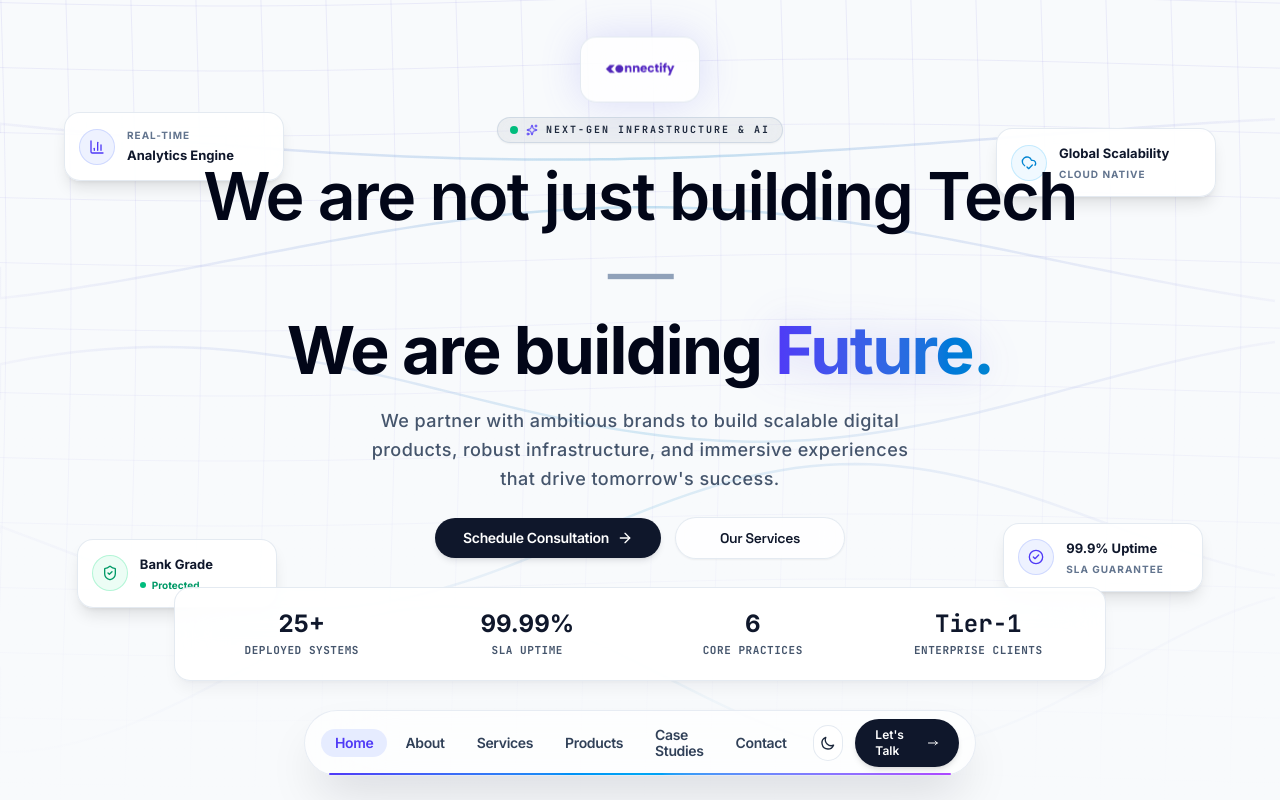
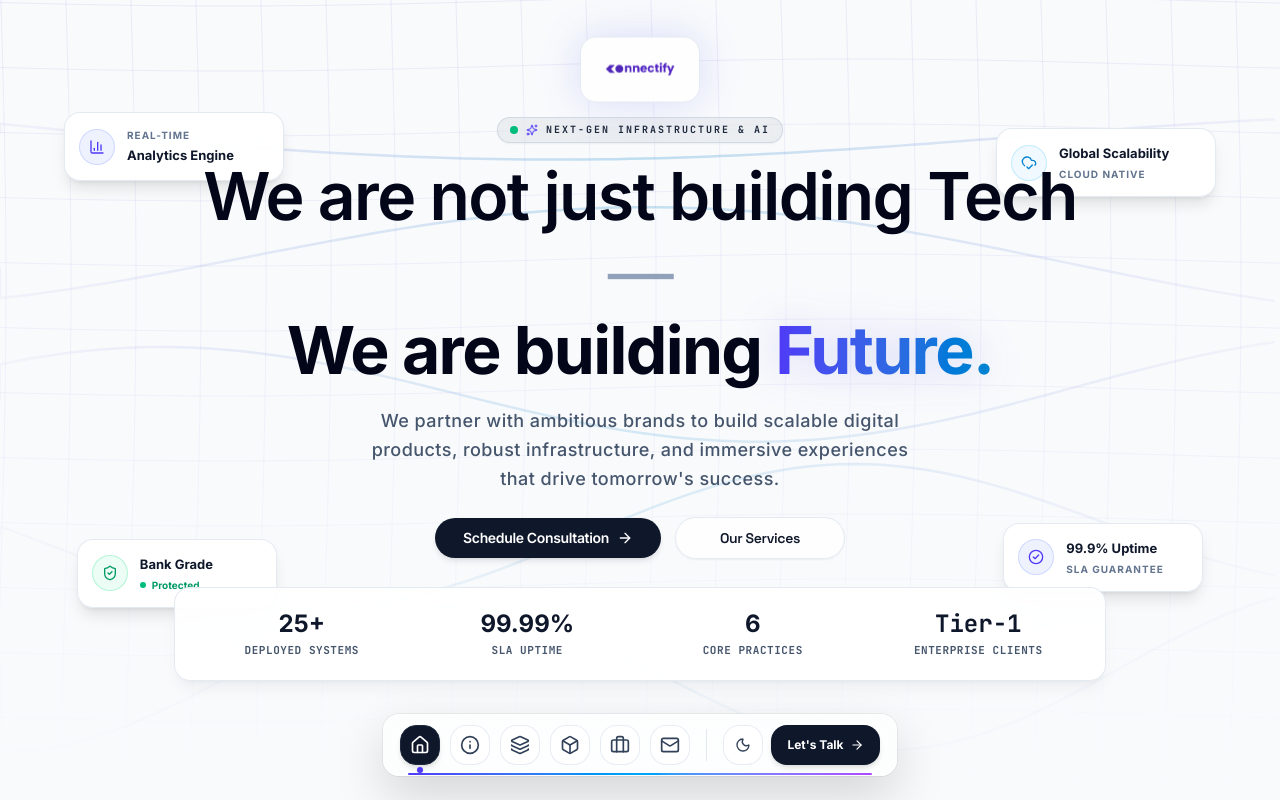
Before and after one commit to kumarbasappa/connectify_website, a Next.js app: page / in a window 1280 px wide. Shown: the top 800 px of the page. Built offline with nearby package versions, Linux system fonts and the light colour scheme.

Commit message:
feat: refactor Navbar into genuine macOS Dock with spring magnification physics, floating tooltips, and active app indicators

```diff
--- a/src/components/Navbar.tsx
+++ b/src/components/Navbar.tsx
@@ -2,18 +2,113 @@
 
 import Link from "next/link";
 import { usePathname } from "next/navigation";
-import { useEffect, useState } from "react";
-import { motion, useScroll, useSpring, useMotionValueEvent } from "framer-motion";
+import { useEffect, useRef, useState } from "react";
+import {
+  motion,
+  useMotionValue,
+  useTransform,
+  useSpring,
+  useScroll,
+  useMotionValueEvent,
+  AnimatePresence,
+  MotionValue,
+} from "framer-motion";
+import {
+  Home,
+  Info,
+  Layers,
+  Box,
+  Briefcase,
+  Mail,
+  Sun,
+  Moon,
+  ArrowRight,
+  Menu,
+  X,
+} from "lucide-react";
 import { useTheme } from "./ThemeProvider";
 
 const navLinks = [
-  { label: "Home", href: "/" },
-  { label: "About", href: "/about" },
-  { label: "Services", href: "/services" },
-  { label: "Products", href: "/products" },
-  { label: "Case Studies", href: "/case-studies" },
-  { label: "Contact", href: "/contact" },
+  { label: "Home", href: "/", icon: Home },
+  { label: "About", href: "/about", icon: Info },
+  { label: "Services", href: "/services", icon: Layers },
+  { label: "Products", href: "/products", icon: Box },
+  { label: "Case Studies", href: "/case-studies", icon: Briefcase },
+  { label: "Contact", href: "/contact", icon: Mail },
 ];
+
+function DockItem({
+  mouseX,
+  link,
+  isActive,
+}: {
+  mouseX: MotionValue<number>;
+  link: {
+    label: string;
+    href: string;
+    icon: React.ComponentType<{ className?: string }>;
+  };
+  isActive: boolean;
+}) {
+  const ref = useRef<HTMLDivElement>(null);
+
+  const distance = useTransform(mouseX, (val) => {
+    const bounds = ref.current?.getBoundingClientRect() ?? { x: 0, width: 0 };
+    return val - bounds.x - bounds.width / 2;
+  });
+
+  const widthSync = useTransform(distance, [-140, 0, 140], [40, 54, 40]);
+  const width = useSpring(widthSync, {
+    mass: 0.1,
+    stiffness: 200,
+    damping: 12,
+  });
+
+  const [hovered, setHovered] = useState(false);
+  const Icon = link.icon;
+
+  return (
+    <div
+      ref={ref}
+      onMouseEnter={() => setHovered(true)}
+      onMouseLeave={() => setHovered(false)}
+      className="relative flex flex-col items-center justify-end"
+    >
+      {/* macOS Floating Tooltip Badge */}
+      <AnimatePresence>
+        {hovered && (
+          <motion.div
+            initial={{ opacity: 0, y: 4, scale: 0.9 }}
+            animate={{ opacity: 1, y: -10, scale: 1 }}
+            exit={{ opacity: 0, y: 4, scale: 0.9 }}
+            transition={{ duration: 0.15 }}
+            className="absolute -top-9 z-30 pointer-events-none px-2.5 py-1 rounded-md bg-slate-900/90 text-white text-[11px] font-semibold font-sans whitespace-nowrap backdrop-blur-md border border-white/10 shadow-lg dark:bg-white/90 dark:text-slate-950"
+          >
+            {link.label}
+          </motion.div>
+        )}
+      </AnimatePresence>
+
+      <Link href={link.href} aria-label={link.label}>
+        <motion.div
+          style={{ width, height: width }}
+          className={`flex items-center justify-center rounded-2xl transition-colors duration-200 border ${
+            isActive
+              ? "bg-slate-900 text-white border-slate-800 shadow-md dark:bg-white dark:text-slate-950 dark:border-white"
+              : "bg-white/80 text-slate-700 border-slate-200/80 hover:bg-white dark:bg-slate-900/80 dark:text-white/80 dark:border-white/10 dark:hover:bg-slate-800"
+          }`}
+        >
+          <Icon className="w-4 h-4 sm:w-5 sm:h-5 flex-none" />
+        </motion.div>
+      </Link>
+
+      {/* macOS Active App Indicator Dot */}
+      {isActive && (
+        <span className="absolute -bottom-2 h-1.5 w-1.5 rounded-full bg-indigo-600 dark:bg-cyan-400 shadow-sm" />
+      )}
+    </div>
+  );
+}
 
 export default function Navbar() {
   const pathname = usePathname();
@@ -21,6 +116,8 @@ export default function Navbar() {
   const [mounted, setMounted] = useState(false);
   const [mobileMenuOpen, setMobileMenuOpen] = useState(false);
   const [hidden, setHidden] = useState(false);
+
+  const mouseX = useMotionValue(Infinity);
 
   const { scrollY, scrollYProgress } = useScroll();
   const scaleX = useSpring(scrollYProgress, {
@@ -53,152 +150,89 @@ export default function Navbar() {
 
   return (
     <>
-      {/* Modern Floating Bottom Navigation Dock */}
+      {/* macOS Floating Magnification Bottom Dock */}
       <motion.header
         variants={{
           visible: { y: 0, opacity: 1 },
-          hidden: { y: "150%", opacity: 0 },
+          hidden: { y: "160%", opacity: 0 },
         }}
         animate={hidden && !mobileMenuOpen ? "hidden" : "visible"}
         transition={{ duration: 0.3, ease: "easeInOut" }}
-        className="fixed bottom-6 inset-x-0 mx-auto w-fit max-w-[92vw] sm:max-w-2xl z-50 flex items-center justify-between gap-3 px-4 py-2 rounded-full bg-white/70 dark:bg-slate-900/70 backdrop-blur-2xl border border-slate-200/80 dark:border-white/10 shadow-2xl shadow-slate-950/15 transition-colors duration-300"
+        className="fixed bottom-6 inset-x-0 mx-auto w-fit z-50 flex items-end"
       >
-        {/* Desktop Navigation Links with Framer Motion layoutId Active Pill */}
-        <nav className="hidden md:flex items-center gap-1">
+        <motion.div
+          onMouseMove={(e) => mouseX.set(e.pageX)}
+          onMouseLeave={() => mouseX.set(Infinity)}
+          className="relative flex items-end gap-2.5 sm:gap-3 px-4 py-2.5 rounded-2xl bg-white/70 dark:bg-slate-950/70 backdrop-blur-2xl border border-white/40 dark:border-white/10 shadow-[0_20px_50px_rgba(0,0,0,0.15)] ring-1 ring-black/5 dark:ring-white/10"
+        >
+          {/* Desktop Magnified Dock Links */}
+          <div className="hidden md:flex items-end gap-2 sm:gap-2.5">
             {navLinks.map((link) => {
               const isActive =
                 pathname === link.href ||
                 (link.href !== "/" && pathname.startsWith(link.href));
               return (
-              <Link
+                <DockItem
                   key={link.label}
-                href={link.href}
-                className={`relative rounded-full px-3.5 py-1.5 font-display text-xs sm:text-sm font-semibold transition-colors duration-200 ${
-                  isActive
-                    ? "text-indigo-600 dark:text-white"
-                    : "text-slate-700 hover:text-slate-900 dark:text-white/70 dark:hover:text-white"
-                }`}
-              >
-                {isActive && (
-                  <motion.span
-                    layoutId="activeDockIndicator"
-                    className="absolute inset-0 rounded-full bg-indigo-100/80 dark:bg-white/15"
-                    transition={{ type: "spring", stiffness: 380, damping: 30 }}
+                  mouseX={mouseX}
+                  link={link}
+                  isActive={isActive}
                 />
-                )}
-                <span className="relative z-10">{link.label}</span>
-              </Link>
               );
             })}
-        </nav>
+          </div>
 
-        {/* Action Controls: Theme Toggle & Consultation CTA */}
-        <div className="flex items-center gap-2 sm:gap-3">
+          {/* Vertical Divider */}
+          <div className="hidden md:block h-8 w-[1px] bg-slate-200 dark:bg-slate-800 self-center mx-1" />
+
+          {/* Utilities & Action Buttons */}
+          <div className="flex items-center gap-2">
             {/* Theme Toggle Button */}
             {mounted && (
               <button
                 type="button"
                 onClick={toggleTheme}
-              className="flex h-8 w-8 sm:h-9 sm:w-9 items-center justify-center rounded-full border border-slate-200/90 bg-white/80 text-slate-800 transition-colors hover:bg-slate-100 dark:border-white/15 dark:bg-white/10 dark:text-white/90 dark:hover:bg-white/20"
+                className="flex h-10 w-10 items-center justify-center rounded-2xl border border-slate-200/80 bg-white/80 text-slate-800 transition-colors hover:bg-white dark:border-white/10 dark:bg-slate-900/80 dark:text-white/90 dark:hover:bg-slate-800"
                 aria-label="Toggle theme"
               >
                 {theme === "dark" ? (
-                <svg
-                  className="h-4 w-4"
-                  fill="none"
-                  viewBox="0 0 24 24"
-                  stroke="currentColor"
-                  strokeWidth={2}
-                >
-                  <path
-                    strokeLinecap="round"
-                    strokeLinejoin="round"
-                    d="M12 3v1m0 16v1m9-9h-1M4 12H3m15.364 6.364l-.707-.707M6.343 6.343l-.707-.707m12.728 0l-.707.707M6.343 17.657l-.707.707M16 12a4 4 0 11-8 0 4 4 0 018 0z"
-                  />
-                </svg>
+                  <Sun className="h-4 w-4 text-amber-400" />
                 ) : (
-                <svg
-                  className="h-4 w-4"
-                  fill="none"
-                  viewBox="0 0 24 24"
-                  stroke="currentColor"
-                  strokeWidth={2}
-                >
-                  <path
-                    strokeLinecap="round"
-                    strokeLinejoin="round"
-                    d="M20.354 15.354A9 9 0 018.646 3.646 9.003 9.003 0 0012 21a9.003 9.003 0 008.354-5.646z"
-                  />
-                </svg>
+                  <Moon className="h-4 w-4 text-slate-700" />
                 )}
               </button>
             )}
 
-          {/* CTA Button */}
+            {/* Let's Talk CTA */}
             <Link
               href="/contact"
-            className="inline-flex items-center gap-1.5 rounded-full bg-slate-900 text-white hover:bg-slate-800 dark:bg-white dark:text-slate-950 dark:hover:bg-slate-100 px-4 py-1.5 sm:px-5 sm:py-2 text-xs font-semibold shadow-md transition-all duration-300"
+              className="inline-flex items-center gap-1.5 rounded-2xl bg-slate-900 text-white hover:bg-slate-800 dark:bg-white dark:text-slate-950 dark:hover:bg-slate-100 px-4 py-2.5 text-xs font-bold shadow-md transition-all duration-300 h-10"
             >
               <span>Let&apos;s Talk</span>
-            <svg
-              className="h-3.5 w-3.5"
-              fill="none"
-              viewBox="0 0 24 24"
-              stroke="currentColor"
-              strokeWidth={2}
-            >
-              <path
-                strokeLinecap="round"
-                strokeLinejoin="round"
-                d="M17 8l4 4m0 0l-4 4m4-4H3"
-              />
-            </svg>
+              <ArrowRight className="h-3.5 w-3.5" />
             </Link>
 
             {/* Mobile Hamburger Toggle Button */}
             <button
               type="button"
               onClick={() => setMobileMenuOpen(!mobileMenuOpen)}
-            className="flex h-8 w-8 sm:h-9 sm:w-9 items-center justify-center rounded-full border border-slate-200 bg-white text-slate-800 md:hidden dark:border-white/15 dark:bg-white/10 dark:text-white"
+              className="flex h-10 w-10 items-center justify-center rounded-2xl border border-slate-200 bg-white text-slate-800 md:hidden dark:border-white/15 dark:bg-white/10 dark:text-white"
               aria-label="Toggle menu"
             >
               {mobileMenuOpen ? (
-              <svg
-                className="h-5 w-5"
-                fill="none"
-                viewBox="0 0 24 24"
-                stroke="currentColor"
-                strokeWidth={2}
-              >
-                <path
-                  strokeLinecap="round"
-                  strokeLinejoin="round"
-                  d="M6 18L18 6M6 6l12 12"
-                />
-              </svg>
+                <X className="h-5 w-5" />
               ) : (
-              <svg
-                className="h-5 w-5"
-                fill="none"
-                viewBox="0 0 24 24"
-                stroke="currentColor"
-                strokeWidth={2}
-              >
-                <path
-                  strokeLinecap="round"
-                  strokeLinejoin="round"
-                  d="M4 6h16M4 12h16M4 18h16"
-                />
-              </svg>
+                <Menu className="h-5 w-5" />
               )}
             </button>
           </div>
 
-        {/* 2px Continuous Scroll Progress Bar */}
+          {/* 2px Scroll Progress Bar */}
           <motion.div
             style={{ scaleX, transformOrigin: "0%" }}
             className="absolute bottom-0 left-6 right-6 h-[2px] rounded-full bg-gradient-to-r from-indigo-600 via-sky-500 to-purple-500"
           />
+        </motion.div>
       </motion.header>
 
       {/* Mobile Menu Bottom Sheet Drawer */}
@@ -210,18 +244,20 @@ export default function Navbar() {
                 const isActive =
                   pathname === link.href ||
                   (link.href !== "/" && pathname.startsWith(link.href));
+                const Icon = link.icon;
                 return (
                   <Link
                     key={link.label}
                     href={link.href}
                     onClick={() => setMobileMenuOpen(false)}
-                    className={`rounded-xl px-4 py-2.5 font-display text-sm font-semibold transition-all ${
+                    className={`flex items-center gap-3 rounded-xl px-4 py-2.5 font-display text-sm font-semibold transition-all ${
                       isActive
                         ? "bg-slate-900 text-white dark:bg-white dark:text-slate-950"
                         : "text-slate-800 hover:bg-slate-100 dark:text-white dark:hover:bg-white/10"
                     }`}
                   >
-                    {link.label}
+                    <Icon className="w-4 h-4" />
+                    <span>{link.label}</span>
                   </Link>
                 );
               })}
@@ -232,19 +268,7 @@ export default function Navbar() {
                   className="flex w-full items-center justify-center gap-2 rounded-full bg-slate-900 text-white dark:bg-white dark:text-slate-950 py-3 font-display text-sm font-semibold shadow-lg"
                 >
                   <span>Schedule Consultation</span>
-                  <svg
-                    className="h-4 w-4"
-                    fill="none"
-                    viewBox="0 0 24 24"
-                    stroke="currentColor"
-                    strokeWidth={2}
-                  >
-                    <path
-                      strokeLinecap="round"
-                      strokeLinejoin="round"
-                      d="M17 8l4 4m0 0l-4 4m4-4H3"
-                    />
-                  </svg>
+                  <ArrowRight className="h-4 w-4" />
                 </Link>
               </div>
             </nav>
```
Lines whose indentation alone changed are shown as unchanged.
